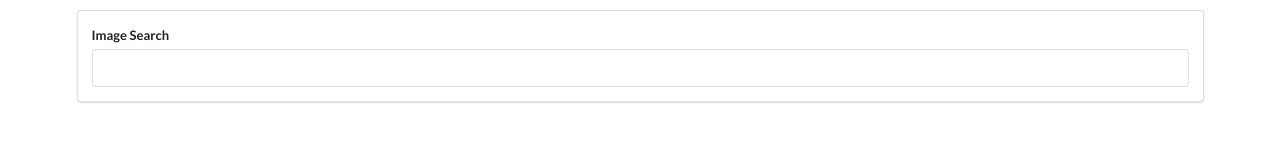
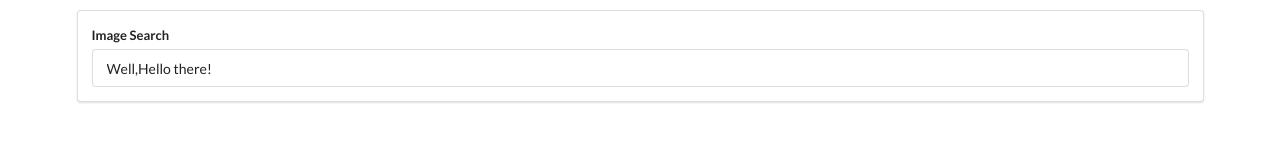
Before and after one commit to Arihant416/Modern-react-redux, a React (Create React App) app in the folder userinput-pics/: page / in a window 1280 px wide. Shown: the top 160 px of the page. Built offline with nearby package versions, Linux system fonts and the light colour scheme.

Commit message:
Before Handling form submittal

```diff
--- a/userinput-pics/src/components/SearchBar.js
+++ b/userinput-pics/src/components/SearchBar.js
@@ -1,13 +1,19 @@
 import React, {Component} from 'react';
 
 class SearchBar extends Component {
+  state = {term: 'Well,Hello there!'};
+
   render() {
     return (
       <div className='ui segment'>
         <form className='ui form'>
           <div className='field'>
             <label>Image Search</label>
-            <input type='text' onChange={e => console.log(e.target.value)} />
+            <input
+              type='text'
+              value={this.state.term}
+              onChange={e => this.setState({term: e.target.value})}
+            />
           </div>
         </form>
       </div>
```
